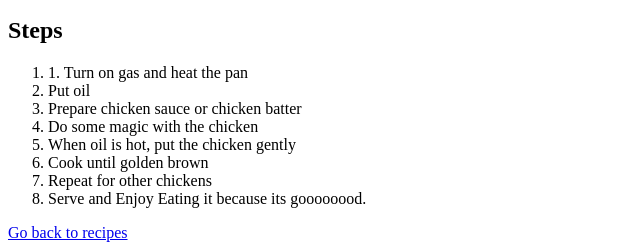
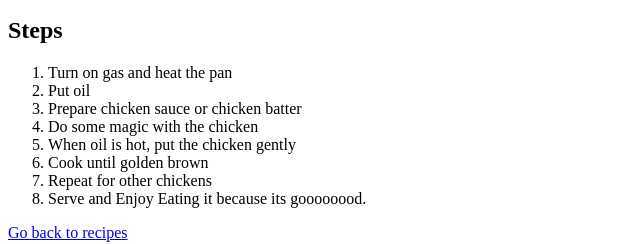
Before and after one commit to ejsadiarin/odin-recipe, a plain HTML site: page recipes/chicken.html in a window 1280 px wide. Shown: the part 756-1000 px from the top of the page, 0-640 px from the left. Drawn offline with Linux system fonts and the light colour scheme.

Commit message:
fixed typo extra numbering

```diff
--- a/recipes/chicken.html
+++ b/recipes/chicken.html
@@ -19,7 +19,7 @@
     </ul>
     <h2>Steps</h2>
     <ol>
-        <li>1. Turn on gas and heat the pan</li>
+        <li>Turn on gas and heat the pan</li>
         <li>Put oil</li>
         <li>Prepare chicken sauce or chicken batter</li>
         <li>Do some magic with the chicken</li>
```
